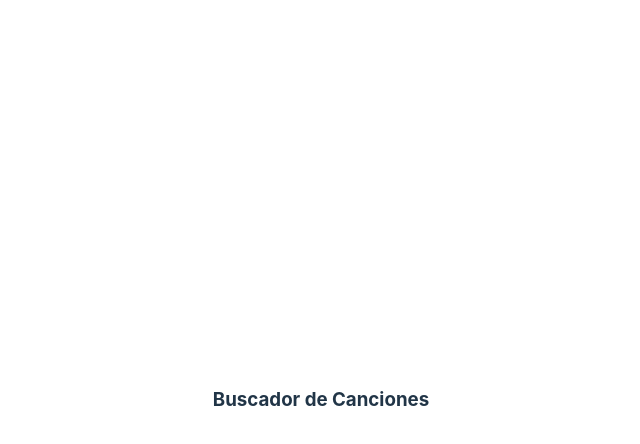
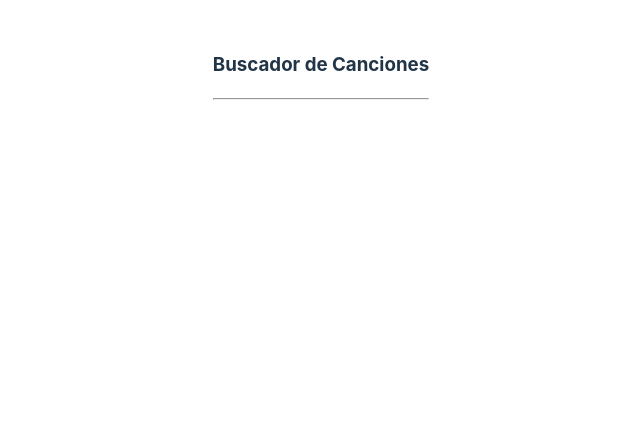
Before and after one commit to SantiagoPBustos/react-song-finder, a React (Vite) app: page / in a window 1280 px wide. Shown: the top 444 px of the page, without its empty margins (319-959 px from the left). Built offline with nearby package versions, Linux system fonts and the light colour scheme.

Commit message:
config project

```diff
--- a/src/App.jsx
+++ b/src/App.jsx
@@ -4,7 +4,7 @@ import './App.css'
 function App() {
   return (
     <>
-      <h3>Buscador de Canciones</h3>
+      <h3>Buscador de Canciones</h3><hr/>
       <SongFInder/>
     </>
   )
--- a/src/index.css
+++ b/src/index.css
@@ -26,7 +26,6 @@ a:hover {
 body {
   margin: 0;
   display: flex;
-  place-items: center;
   min-width: 320px;
   min-height: 100vh;
 }
```
